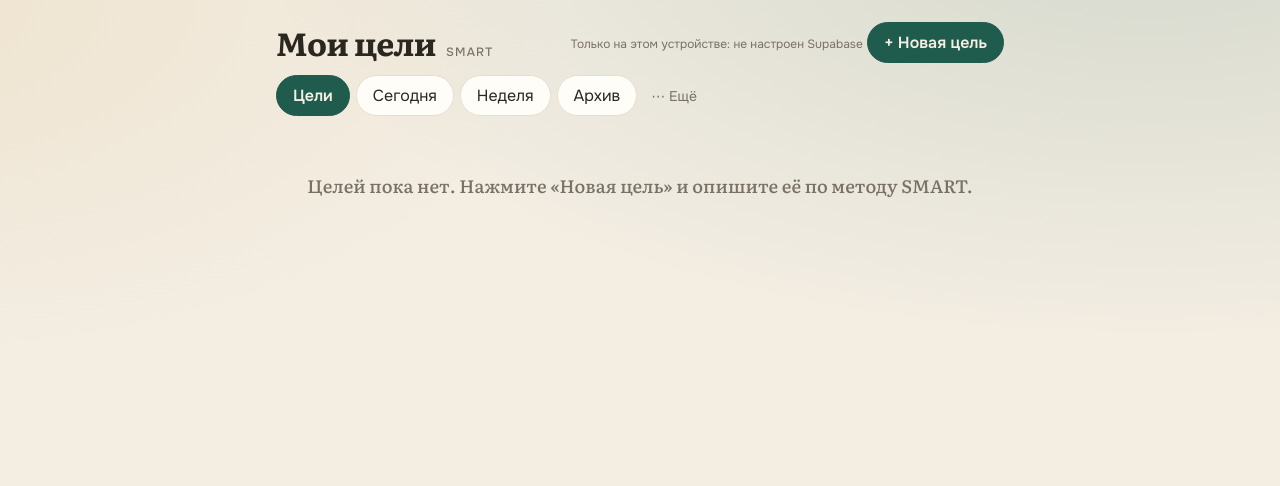
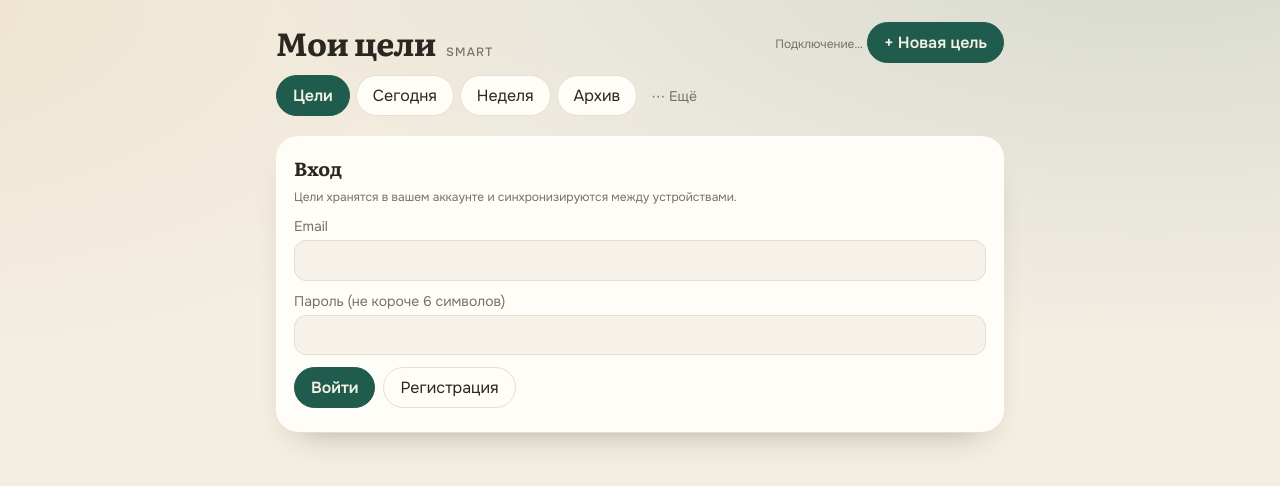
Before and after one commit to romamushta-sys/mySMART, a plain HTML site: page index.html in a window 1280 px wide. Drawn offline with nearby package versions, Linux system fonts and the light colour scheme.

Commit message:
Update index.html

```diff
--- a/index.html
+++ b/index.html
@@ -519,8 +519,8 @@ $('#f_tpl').onchange=e=>{
   v('title',t.t);v('cat',t.cat);v('unit',t.u);v('start',t.start);v('target',t.target);v('dl',iso(new Date(Date.now()+t.days*864e5)));v('rep',t.rep||'');v('s',t.s);
   fsubs=t.subs.map((s,i)=>({...s,id:'s'+Date.now().toString(36)+i}));drawSubs();
 };
-const SUPABASE_URL='ВСТАВЬТЕ_PROJECT_URL';
-const SUPABASE_KEY='ВСТАВЬТЕ_ANON_KEY';
+const SUPABASE_URL='https://yylmjgzqgsatjstoodhi.supabase.co';
+const SUPABASE_KEY='sb_publishable_uFstBNR9uKC8xd85w4-n4Q_UtBs9Vun';
 let sb=null,uid=null;
 function showAuth(msg){$('#auth').hidden=false;$('#list').hidden=true;$('#authm').textContent=msg||''}
 async function loadAll(){
```
